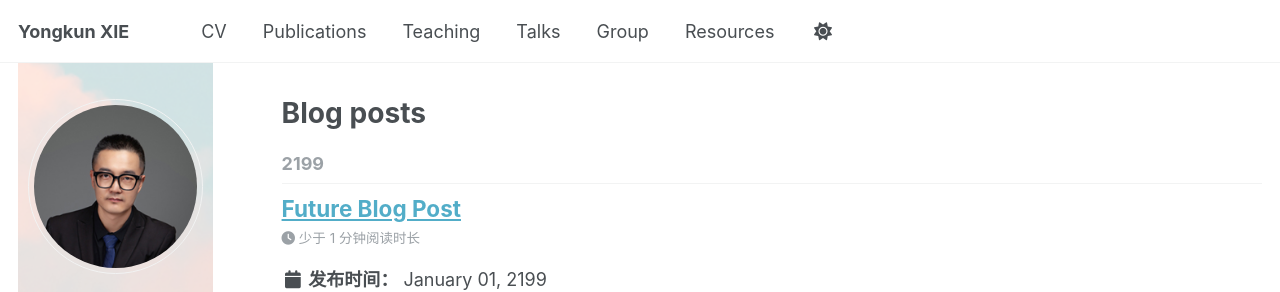
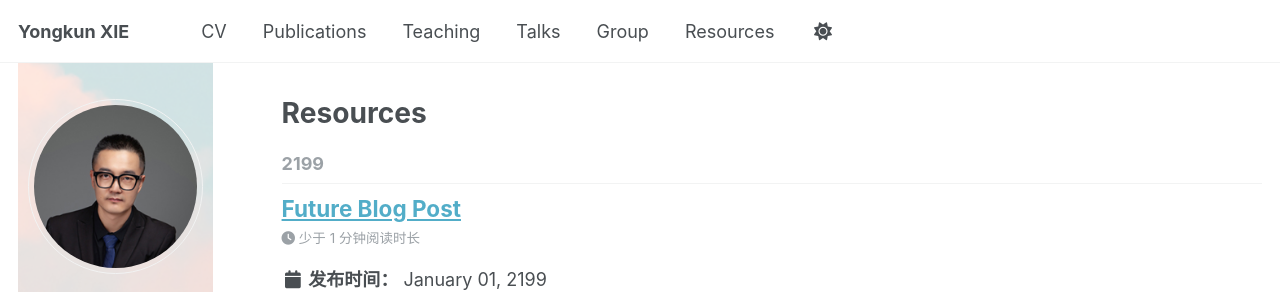
Before and after one commit to yongkunxie/yongkunxie.github.io, a Jekyll site: the page built from _pages/year-archive.html, in a window 1280 px wide and 1163 px high. Shown: the top 292 px of the window. Built offline with Jekyll 4.4.1, drawn with Linux system fonts in a browser that asks for light colours; some web fonts are replaced.

Commit message:
Update year-archive.html

```diff
--- a/_pages/year-archive.html
+++ b/_pages/year-archive.html
@@ -1,7 +1,7 @@
 ---
 layout: archive
 permalink: /year-archive/
-title: "Blog posts"
+title: "Resources"
 author_profile: true
 redirect_from:
   - /wordpress/blog-posts/
```
